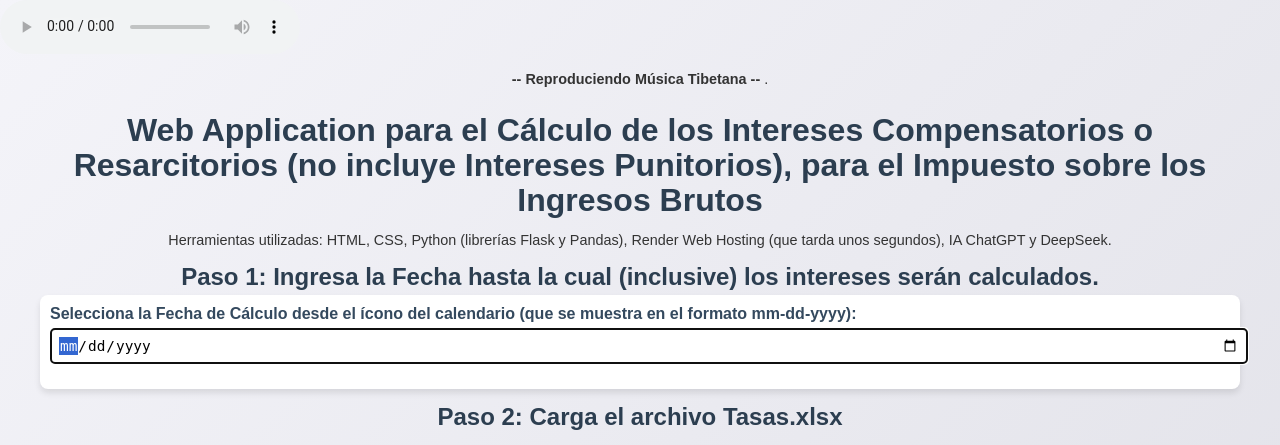
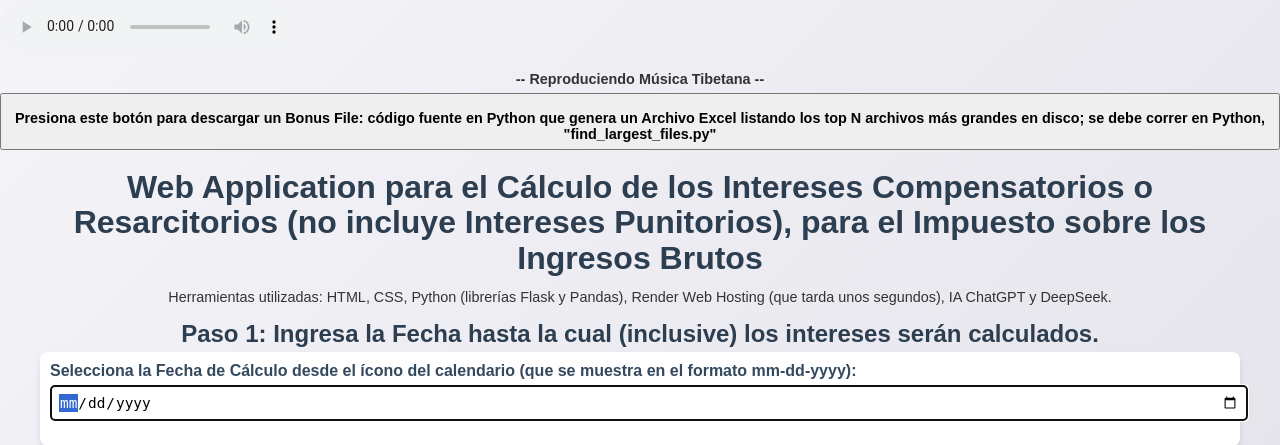
Before and after one commit to vnatale52/calculo_intereses, a Flask app: page / in a window 1280 px wide. Shown: the top 445 px of the page. Run offline with Flask 3, Linux system fonts and the light colour scheme; data that the repository does not hold is empty.

Commit message:
Add files via upload

```diff
--- a/templates/index.html
+++ b/templates/index.html
@@ -9,13 +9,18 @@
 </head>
 
 <body>
+
     <audio controls autoplay loop>
          <source src="{{ url_for('static', filename='Música_Tibetana.ogg') }}" type="audio/mpeg">
 		 Your browser does not support the audio element.
     </audio>
-          <p> <b> --  Reproduciendo Música Tibetana  -- </b>.</p>
+          <p> <b> --  Reproduciendo Música Tibetana  -- </b> </p>
 
-    <div class="container">
+    <button onclick="window.location.href='{{ url_for('download_file') }}'">
+    <p> <b>Presiona este botón para descargar un Bonus File: código fuente en Python que genera un Archivo Excel listando los top N archivos más grandes en disco; se debe correr en Python, "find_largest_files.py" </b> </p>
+    </button>
+
+        <div class="container">
         <h1>Web Application para el Cálculo de los Intereses Compensatorios o Resarcitorios (no incluye Intereses Punitorios), para el Impuesto sobre los Ingresos Brutos</h1>
         <p>Herramientas utilizadas: HTML, CSS, Python (librerías Flask y Pandas), Render Web Hosting (que tarda unos segundos), IA ChatGPT y DeepSeek.</p>
 
```
